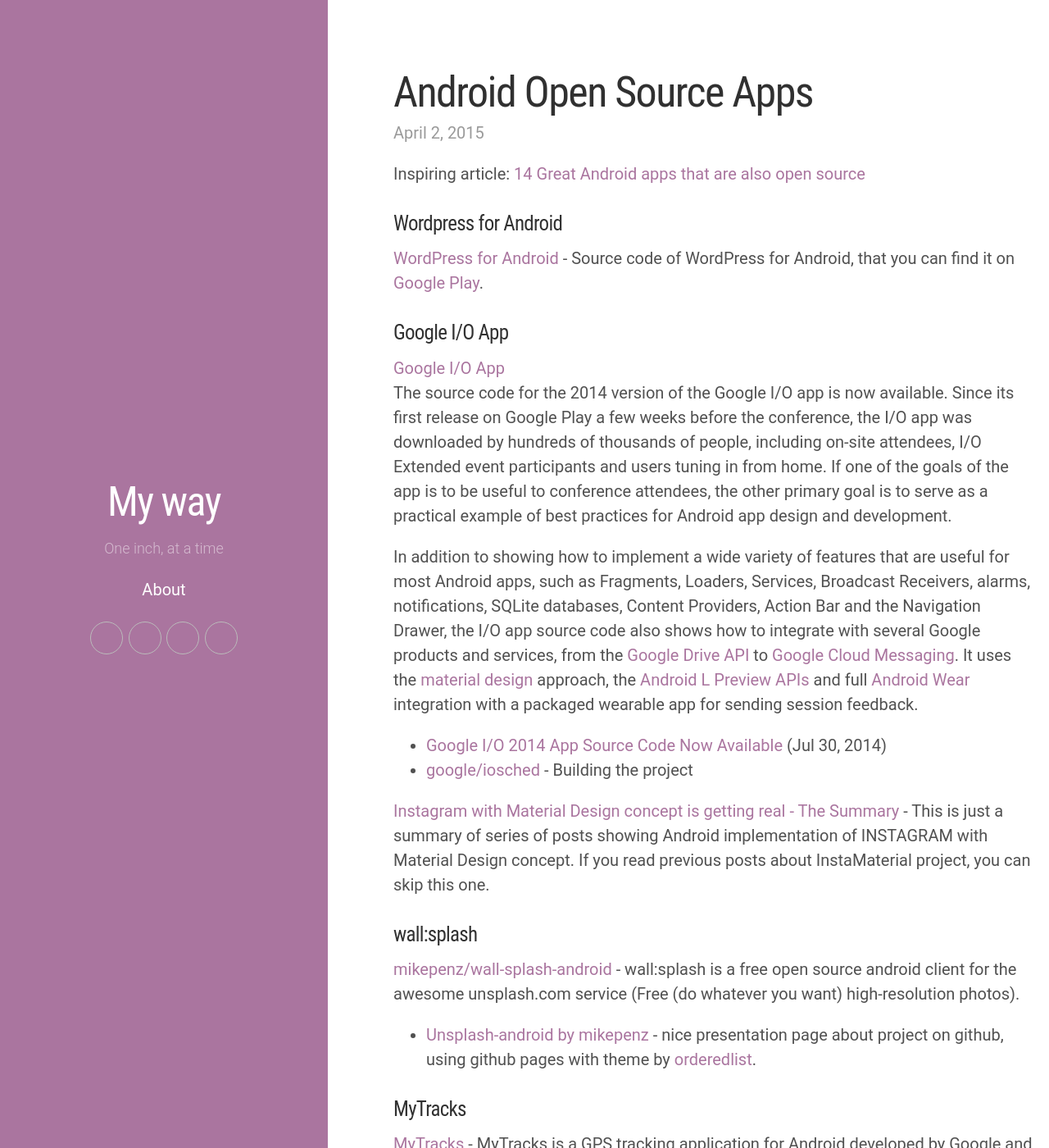
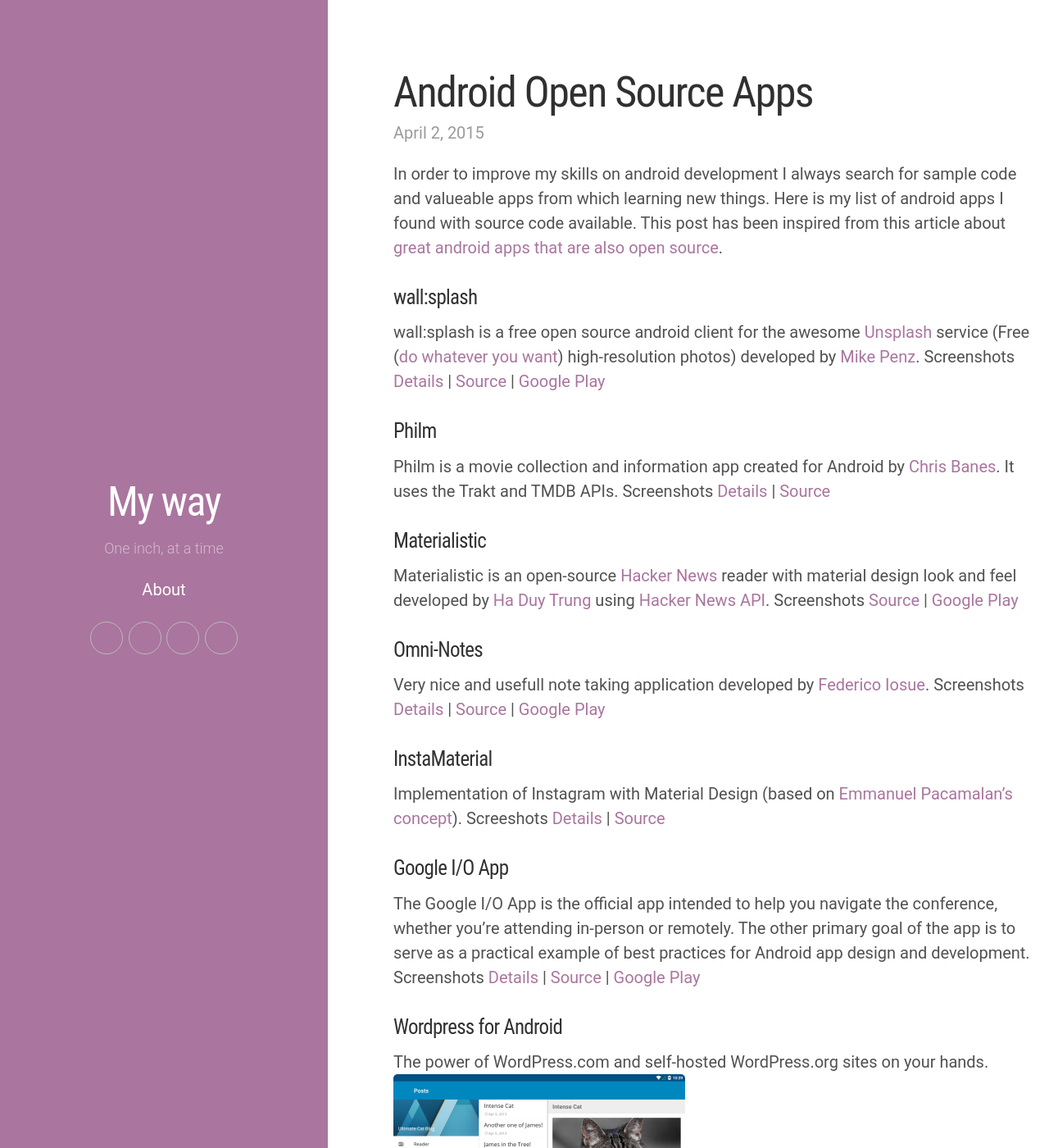
Before and after one commit to kingsor/kingsor.github.io, a Jekyll site: the page built from _posts/2015-04-02-android-open-source-apps.md, in a window 1280 px wide and 1400 px high. Shown: the whole window at 82% size. Built offline with Jekyll 4.4.1, drawn with Linux system fonts in a browser that asks for light colours; nearby versions of some CDN libraries; some web fonts are replaced; some of the changed text lies outside the part shown.

Commit message:
Add images

```diff
--- a/_posts/2015-04-02-android-open-source-apps.md
+++ b/_posts/2015-04-02-android-open-source-apps.md
@@ -3,37 +3,45 @@
 title: "Android Open Source Apps"
 description: "I decided to update my site hosted on GitHub using Jekyll ..."
 category: Developer
-tags: [android,app,open source,learning]
+tags: [android,app,open source,learning,developer]
 ---
 
-Inspiring article: [14 Great Android apps that are also open source](http://blog.interstellr.com/post/39321551640/14-great-android-apps-that-are-also-open-source)
+In order to improve my skills on android development I always search for sample code and valueable apps from which learning new things.
+Here is my list of android apps I found with source code available.
+This post has been inspired from this article about [great android apps that are also open source](http://blog.interstellr.com/post/39321551640/14-great-android-apps-that-are-also-open-source).
+
+### wall:splash
+wall:splash is a free open source android client for the awesome [Unsplash](https://unsplash.com/) service (Free ([do whatever you want](https://unsplash.com/license)) high-resolution photos) developed by [Mike Penz](https://github.com/mikepenz).
+Screenshots
+[Details](http://wallsplashapp.com/) | [Source](https://github.com/mikepenz/wall-splash-android) | [Google Play](https://play.google.com/store/apps/details?id=com.mikepenz.unsplash)
+
+### Philm
+Philm is a movie collection and information app created for Android by [Chris Banes](http://chris.banes.me). It uses the Trakt and TMDB APIs.
+Screenshots
+[Details](http://chris.banes.me/2014/06/18/philm-is-now-open-source/) | [Source](https://github.com/chrisbanes/philm)
+
+### Materialistic
+Materialistic is an open-source [Hacker News](https://news.ycombinator.com/) reader with material design look and feel developed by [Ha Duy Trung](https://hidroh.github.io/) using [Hacker News API](https://github.com/HackerNews/API).
+Screenshots
+[Source](https://github.com/hidroh/materialistic) | [Google Play](https://play.google.com/store/apps/details?id=io.github.hidroh.materialistic&hl=en)
+
+### Omni-Notes
+Very nice and usefull note taking application developed by [Federico Iosue](https://github.com/federicoiosue).
+Screenshots
+[Details](http://federicoiosue.github.io/Omni-Notes/) | [Source](https://github.com/federicoiosue/Omni-Notes) | [Google Play](https://play.google.com/store/apps/details?id=it.feio.android.omninotes)
+
+### InstaMaterial
+Implementation of Instagram with Material Design (based on [Emmanuel Pacamalan's concept](https://www.youtube.com/watch?v=ojwdmgmdR_Q)).
+Screeshots
+[Details](http://frogermcs.github.io/Instagram-with-Material-Design-concept-is-getting-real-the-summary/) | [Source](https://github.com/frogermcs/InstaMaterial)
+
+### Google I/O App
+The Google I/O App is the official app intended to help you navigate the conference, whether you're attending in-person or remotely.
+The other primary goal of the app is to serve as a practical example of best practices for Android app design and development.
+Screenshots
+[Details](http://android-developers.blogspot.de/2014/07/google-io-2014-app-source-code-now.html) | [Source](https://github.com/google/iosched) | [Google Play](https://play.google.com/store/apps/details?id=com.google.samples.apps.iosched)
 
 ### Wordpress for Android
-[WordPress for Android](https://github.com/wordpress-mobile/WordPress-Android) - Source code of WordPress for Android,  that you can find it on [Google Play](https://play.google.com/store/apps/details?id=org.wordpress.android).
-
-### Google I/O App
-[Google I/O App](https://github.com/google/iosched)
-The source code for the 2014 version of the Google I/O app is now available. Since its first release on Google Play a few weeks before the conference, the I/O app was downloaded by hundreds of thousands of people, including on-site attendees, I/O Extended event participants and users tuning in from home. If one of the goals of the app is to be useful to conference attendees, the other primary goal is to serve as a practical example of best practices for Android app design and development.
-
-In addition to showing how to implement a wide variety of features that are useful for most Android apps, such as Fragments, Loaders, Services, Broadcast Receivers, alarms, notifications, SQLite databases, Content Providers, Action Bar and the Navigation Drawer, the I/O app source code also shows how to integrate with several Google products and services, from the [Google Drive API](https://developers.google.com/drive/) to [Google Cloud Messaging](http://developer.android.com/google/gcm/index.html). It uses the [material design](http://www.google.com/design/spec/material-design/introduction.html) approach, the [Android L Preview APIs](http://developer.android.com/preview/index.html) and full [Android Wear](http://developer.android.com/wear/index.html) integration with a packaged wearable app for sending session feedback.
-
-* [Google I/O 2014 App Source Code Now Available ](http://android-developers.blogspot.de/2014/07/google-io-2014-app-source-code-now.html) (Jul 30, 2014)
-* [google/iosched](https://github.com/google/iosched/blob/master/doc/BUILDING.md) - Building the project
-
-[Instagram with Material Design concept is getting real - The Summary](http://frogermcs.github.io/Instagram-with-Material-Design-concept-is-getting-real-the-summary/) - This is just a summary of series of posts showing Android implementation of INSTAGRAM with Material Design concept. If you read previous posts about InstaMaterial project, you can skip this one.
-
-### wall:splash
-[mikepenz/wall-splash-android](https://github.com/mikepenz/wall-splash-android) - wall:splash is a free open source android client for the awesome unsplash.com service (Free (do whatever you want) high-resolution photos).
-
-* [Unsplash-android by mikepenz](http://mikepenz.github.io/wall-splash-android/) - nice presentation page about project on github, using github pages with theme by [orderedlist](https://github.com/orderedlist).
-
-
-### MyTracks
-[MyTracks](http://en.wikipedia.org/wiki/MyTracks) - MyTracks is a GPS tracking application for Android developed by Google and open sourced on March 2010. The project is hosted on [Google Project Hosting](https://code.google.com/p/mytracks/). The app is available on [Google Play](https://play.google.com/store/apps/details?id=com.google.android.maps.mytracks&hl=en). In 2014 the developers announced on the google code project site that My Tracks is no longer developed in the open and that the source will be removed on 01/01/2015.
-
-### Philm
-[Philm is now open source](http://chris.banes.me/2014/06/18/philm-is-now-open-source/)
-  If you haven't seen Philm yet, it is a movie collection and information app that I created for Android. It uses the Trakt and TMDB APIs.
-This morning I pushed the source of Philm to [GitHub](https://github.com/chrisbanes/philm) under the Apache v2.0 licence.
-This does not mean that I have stopped development, it's just got to the point where I'm happy with it so can share the source.
-Philm has been a bit of an experiment as it uses a type of MVC-type architecture to split out UI, business and model code, something that has not really be explored (publicly) in Android development.
+The power of WordPress.com and self-hosted WordPress.org sites on your hands.
+![screenshot 1](/images/posts/wordpress-01.png) ![screenshot 2](/images/posts/wordpress-02.png) ![screenshot 3](/images/posts/wordpress-03.png)
+[Details](https://apps.wordpress.org/) | [Source](https://github.com/wordpress-mobile/WordPress-Android) | [Google Play](https://play.google.com/store/apps/details?id=org.wordpress.android)
```
Also changed, not shown: images/posts/materialistic-01.png (added), images/posts/materialistic-02.png (added), images/posts/materialistic-03.png (added), images/posts/wordpress-01.png, images/posts/wordpress-02.png, images/posts/wordpress-03.png.
